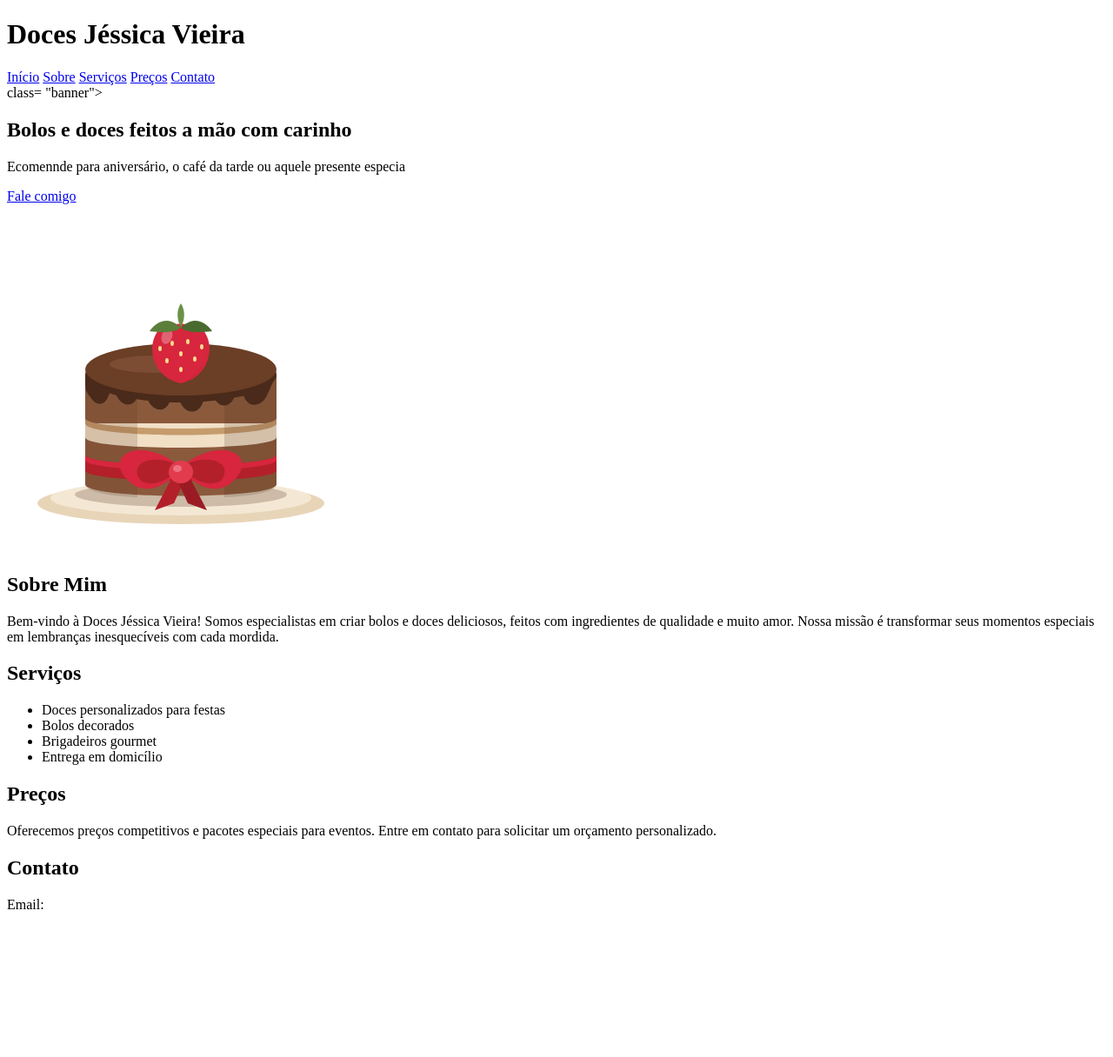
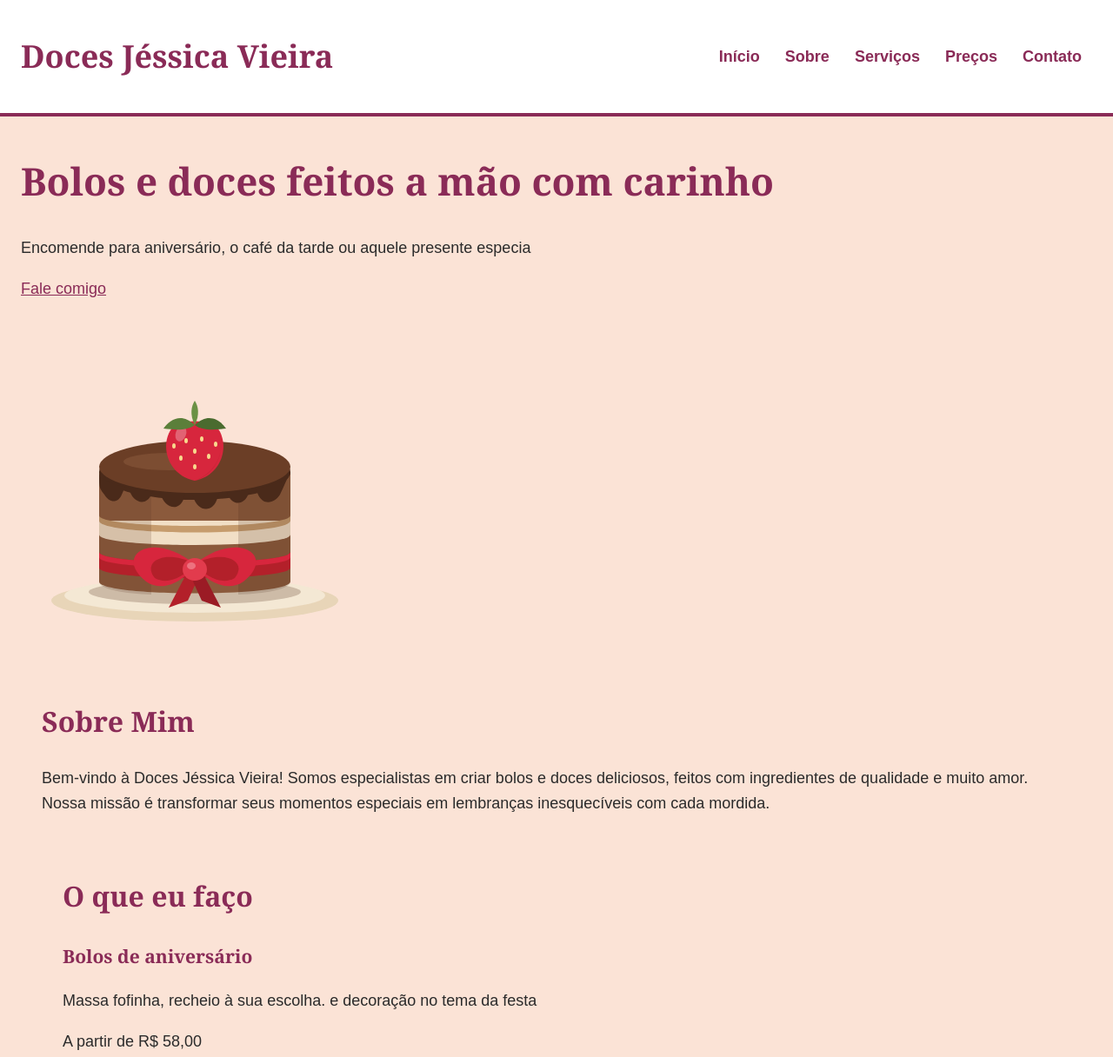
Before and after one commit to jessicavieira-git/front-end-para-web, a plain HTML site: page front-end-para-web-2-main/front-end-para-web-2-main/Doces_JéssicaVieira.html in a window 1280 px wide. Shown: the top 1216 px of the page at 87% size. Before the commit the page ends 1066 px from the top, so only its background shows below. Drawn offline with Linux system fonts and the light colour scheme.

Commit message:
feat: implementações section serviços

```diff
--- a/front-end-para-web-2-main/front-end-para-web-2-main/Doces_JéssicaVieira.html
+++ b/front-end-para-web-2-main/front-end-para-web-2-main/Doces_JéssicaVieira.html
@@ -18,11 +18,11 @@
         </nav>
     </header>
     <main id="home">
-        <section id="inicio"> class= "banner">
+        <section id="inicio" class= "banner">
             <div class="conteúdo"></div>
             <div class="banner-texto">
                 <h1>Bolos e doces feitos a mão com carinho </h1>
-                <p>Ecomennde para aniversário, o café da tarde ou aquele presente especia</p>
+                <p>Encomende para aniversário, o café da tarde ou aquele presente especia</p>
                 <a class="botão" href="#contato">Fale comigo</a>
                 </div>
                 <div class="banner-imagem">
@@ -36,23 +36,33 @@
             <p>Bem-vindo à Doces Jéssica Vieira! Somos especialistas em criar bolos e doces deliciosos, feitos com ingredientes de qualidade e muito amor. Nossa missão é transformar seus momentos especiais em lembranças inesquecíveis com cada mordida.</p>
             </div>
 
-        </section>
 
         <section id="serviços">
-            <h2>Serviços</h2>
-            <ul>
-                <li>Doces personalizados para festas</li>
-                <li>Bolos decorados</li>
-                <li>Brigadeiros gourmet</li>
-                <li>Entrega em domicílio</li>
-            </ul>
+            <h2>O que eu faço</h2>
+            <class="card">
+                <h3>Bolos de aniversário</h3>
+                <p>Massa fofinha, recheio à sua escolha. e decoração no tema da festa</p>
+                <p class="card preço">A partir de R$ 58,00</p>
+        </article>
+            <article class="card">
+                <h3>Doces para festa</h3>
+                <p>Brigadeiros gourmet, beijinho e cajuzinho em caixas de 12 a 50 unidades</p>
+                <p class="card preço">A partir de R$ 36,00</p>
+            </article>
+            <article class="card">
+                <h3>Sobremesa no pote</h3>
+                <p>Porção individual, pratica para levar.Sabores que mudam a cada semana</p>
+            </article>
+            <div class="card">
+                <h3>Entrega em domicílio</h3>
+                <p>Entregamos seus pedidos diretamente em casa.</p>
+                <p class="card preço">A partir de R$ 9,00</p>
+            </div>
         </section>
         <section id="preços">
             <h2>Preços</h2>
             <p>Oferecemos preços competitivos e pacotes especiais para eventos. Entre em contato para solicitar um orçamento personalizado.</p>
         </section>
-        <section id="contato">
-            <h2>Contato</h2>
-            <p>Email:
+
 </body>
 </html>
--- a/front-end-para-web-2-main/front-end-para-web-2-main/style2.css
+++ b/front-end-para-web-2-main/front-end-para-web-2-main/style2.css
@@ -0,0 +1,94 @@
+
+        /* ---------- AULA 5: tags (cores e fonte da página) ---------- */
+        body {
+            margin: 0px;
+            font-family: Arial, Helvetica, sans-serif;
+            font-size: 18px;
+            line-height: 1.6;
+            color: #2b2b2b;
+            background-color: #fff7f2;
+        }
+
+        h1, h2, h3, .logo {
+            font-family: Georgia, "Times New Roman", serif;
+            color: #8a2b57;
+        }
+
+        h2 {
+            font-size: 32px;
+            margin-top: 0;
+        }
+
+        a {
+            color: #8a2b57;
+        }
+
+        img {
+            max-width: 100%;   /* a imagem nunca passa da largura da tela */
+            height: auto;
+        }
+
+        section {
+            padding: 48px 24px;
+        }
+
+        /* guarda o conteúdo num bloco centralizado */
+        .conteudo {
+            max-width: 1000px;
+            margin: 0 auto;
+        }
+
+        /* ---------- AULA 5: classes do topo e do banner ---------- */
+        header {
+            background-color: #ffffff;
+            border-bottom: 4px solid #8a2b57;
+            padding: 12px 24px;
+            display: flex;
+            flex-wrap: wrap;
+            justify-content: space-between;
+            align-items: center;
+            gap: 8px;
+        }
+
+        .logo {
+            font-size: 28px;
+            font-weight: bold;
+            margin: 0;
+        }
+
+        nav a {
+            display: inline-block;
+            padding: 8px 12px;
+            text-decoration: none;
+            font-weight: bold;
+        }
+
+        nav a:hover {
+            background-color: #8a2b57;
+            color: #ffffff;
+        }
+
+        .banner {
+            background-color: #fbe3d6;
+        }
+
+        .banner .conteudo {
+            display: flex;
+            flex-wrap: wrap;
+            align-items: center;
+            gap: 32px;
+        }
+
+        .banner-texto {
+            flex: 1 1 320px;
+        }
+
+        .banner-imagem {
+            flex: 1 1 320px;
+        }
+
+        .banner h1 {
+            font-size: 44px;
+            line-height: 1.2;
+            margin-top: 0;
+        }
```
